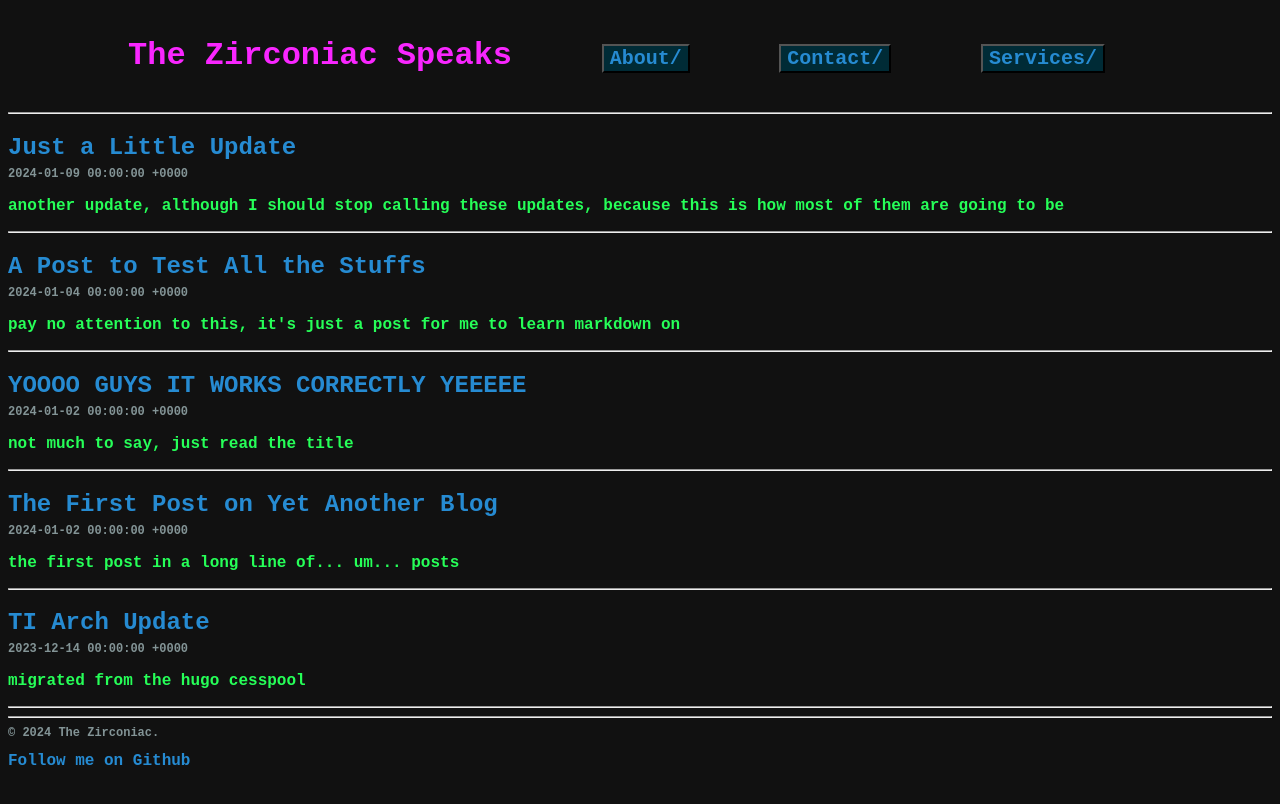
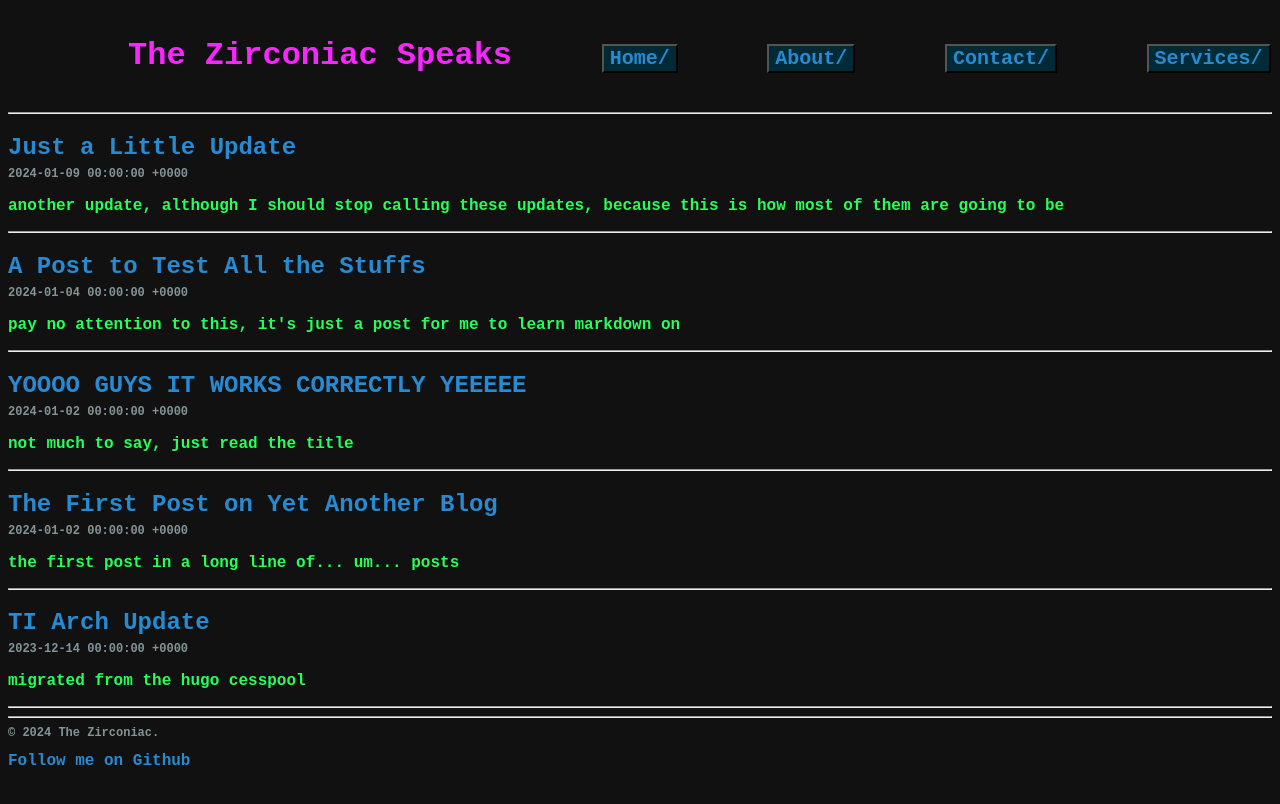
Before and after one commit to ZirconiaCubed3v2/ZirconiaCubed3v2.github.io, a Jekyll site: the page built from index.html, in a window 1280 px wide. Shown: the top 804 px of the page. Built offline with Jekyll 4.4.1, drawn with Linux system fonts in a browser that asks for light colours; some web fonts are replaced; the list of posts is cut into pages by our own code.

Commit message:
trying out some navbar stuff

```diff
--- a/_layouts/default.html
+++ b/_layouts/default.html
@@ -12,10 +12,11 @@
     <link href="https://fonts.googleapis.com/css2?family=Zeyada&display=swap" rel="stylesheet">
 
     <ul class="navbar" style="list-style:none;">
-      <li style="display:inline-block;padding-left:5em;"><h1 id="sitetitle"><a href="/" style="color:#f926ff">{{ site.name }}</a><h1></li>
+      <li style="display:inline-block;padding-left:5em;"><h1 id="sitetitle" style="color:#f926ff;">{{ site.name }}<h1></li>
+      <li style="display:inline-block;padding-left:5em;"><button onclick="window.location.href='/'">Home/</li>
       <li style="display:inline-block;padding-left:5em;"><button onclick="window.location.href='/info/about'">About/</li>
-        <li style="display:inline-block;padding-left:5em;"><button onclick="window.location.href='/info/contact'">Contact/</li>
-          <li style="display:inline-block;padding-left:5em;"><button onclick="window.location.href='/info/services'">Services/</li>
+      <li style="display:inline-block;padding-left:5em;"><button onclick="window.location.href='/info/contact'">Contact/</li>
+      <li style="display:inline-block;padding-left:5em;"><button onclick="window.location.href='/info/services'">Services/</li>
     </ul>
     <hr style="color:#b58900">
   </head>
```
